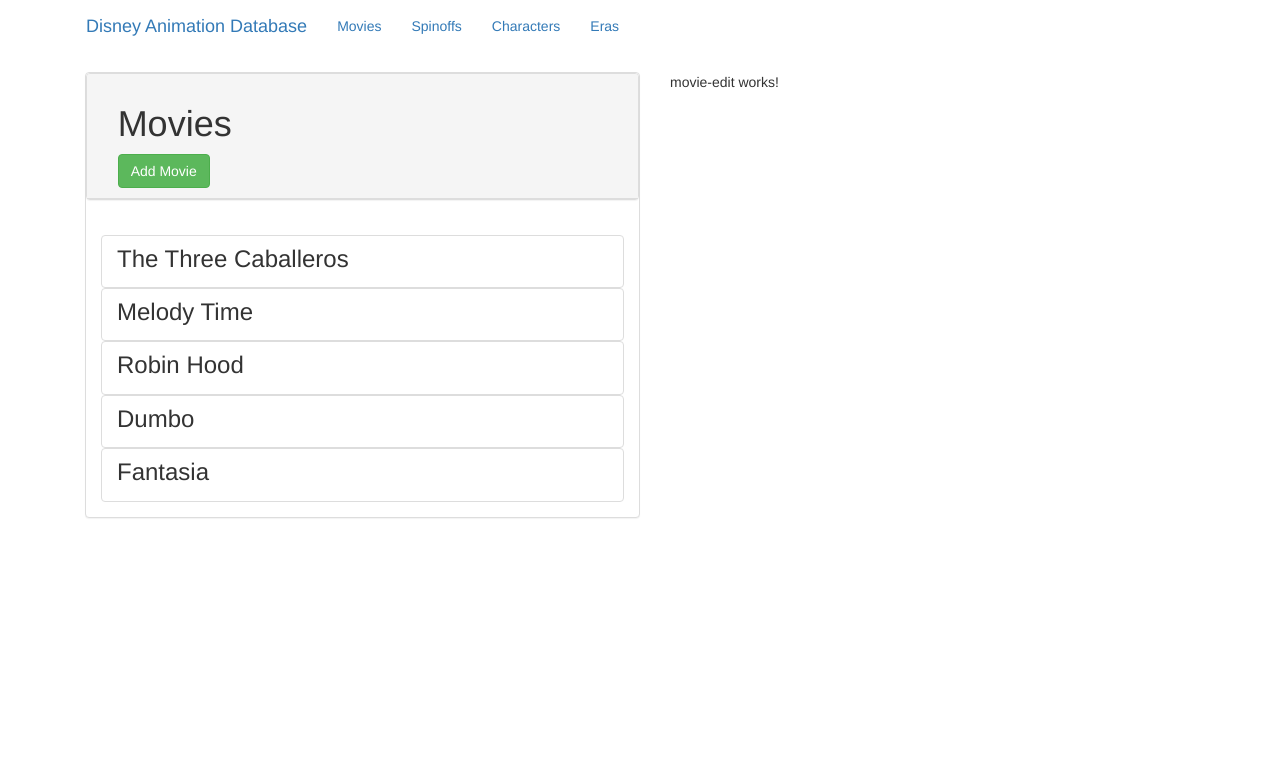
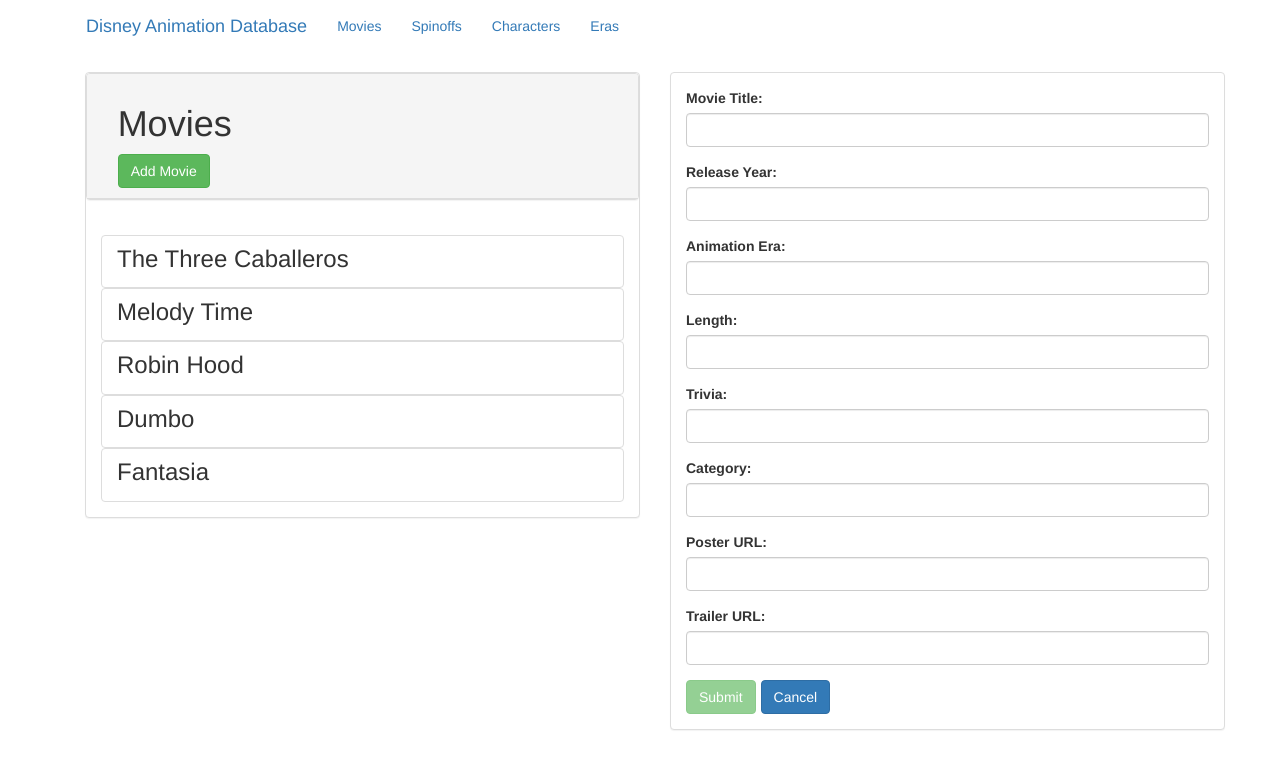
Before and after one commit to ar-byu/wdd430-final, an Angular app in the folder disneyAnimationApp/: page /movies/new in a window 1280 px wide. Shown: the top 768 px of the page. Built offline with nearby package versions, Linux system fonts and the light colour scheme.

Commit message:
Added movies edit form

```diff
--- a/disneyAnimationApp/src/app/characters/character-edit/character-edit.component.ts
+++ b/disneyAnimationApp/src/app/characters/character-edit/character-edit.component.ts
@@ -38,7 +38,8 @@ export class CharacterEditComponent implements OnInit {
 
   onSubmit(form: NgForm) {
     const value = form.value;
-    const newCharacter = new Character(value.id, value.name, value.image, value.movie, value.role, value.description, value.string);
+    const newCharacter = new Character(value.id, value.name, value.image, value.movie,
+      value.role, value.description, value.string);
     if (this.editMode === true) {
       this.characterService.updateCharacter(this.originalCharacter, newCharacter);
     } else {
--- a/disneyAnimationApp/src/app/movies/MOCKMOVIES.ts
+++ b/disneyAnimationApp/src/app/movies/MOCKMOVIES.ts
@@ -3,7 +3,7 @@ export const MOCKMOVIES: any[] = [
         "id": 1,
         "title": "The Three Caballeros",
         "promoImage": "https://static.wikia.nocookie.net/disney/images/7/7b/Three_caballeros_poster.png",
-        "year": "1945",
+        "year": 1945,
         "era": "Package Era",
         "length": "72 minutes",
         "trailerLink": "https://youtu.be/6rbnP5cVZ4w",
@@ -13,7 +13,7 @@ export const MOCKMOVIES: any[] = [
         "id": 2,
         "title": "Melody Time",
         "promoImage": "https://static.wikia.nocookie.net/disney/images/2/2c/MelodyTimePosterHD.jpg",
-        "year": "1948",
+        "year": 1948,
         "era": "Package Era",
         "length": "75 minutes",
         "trailerLink": "https://youtu.be/BjgrjB_8vdg",
@@ -23,7 +23,7 @@ export const MOCKMOVIES: any[] = [
         "id": 3,
         "title": "Robin Hood",
         "promoImage": "https://static.wikia.nocookie.net/disney/images/9/91/Robinhood_1973_poster.png",
-        "year": "1973",
+        "year": 1973,
         "era": "Bronze Age",
         "length": "83 minutes",
         "trailerLink": "https://youtu.be/hvic3bjZDfs",
@@ -33,7 +33,7 @@ export const MOCKMOVIES: any[] = [
         "id": 4,
         "title": "Dumbo",
         "promoImage": "https://static.wikia.nocookie.net/disney/images/a/a7/Dumbo-1941-poster.jpg",
-        "year": "1941",
+        "year": 1941,
         "era": "Golden Age",
         "length": "64 minutes",
         "trailerLink": "https://youtu.be/tLtQ3bCvBA0",
@@ -43,7 +43,7 @@ export const MOCKMOVIES: any[] = [
         "id": 5,
         "title": "Fantasia",
         "promoImage": "https://static.wikia.nocookie.net/disney/images/1/12/Fantasia-poster-1940.jpg",
-        "year": "1940",
+        "year": 1940,
         "era": "Golden Age",
         "length": "124 minutes",
         "trailerLink": "https://youtu.be/omwdODyz8vI",
--- a/disneyAnimationApp/src/app/movies/movie-edit/movie-edit.component.html
+++ b/disneyAnimationApp/src/app/movies/movie-edit/movie-edit.component.html
@@ -1 +1,136 @@
-<p>movie-edit works!</p>
+<div class="panel panel-default">
+    <div class="panel-body">
+        <form id="movie-edit" #f="ngForm" (ngSubmit)="onSubmit(f)">
+            <div class="row">
+                <div class="col-sm-12 form-group">
+                    <label for="title">Movie Title:</label>
+                    <input
+                        type="text"
+                        id="title"
+                        class="form-control required"
+                        size="120"
+                        max="120"
+                        name="title"
+                        [ngModel]="movie?.title"
+                        #name="ngModel"
+                        required
+                        >
+                </div>
+            </div>
+            <div class="row">
+                <div class="col-sm-12 form-group">
+                    <label for="year">Release Year:</label>
+                    <input
+                        type="number"
+                        id="year"
+                        class="form-control required"
+                        name="year"
+                        [ngModel]="movie?.year"
+                        #name="ngModel"
+                        required
+                        >
+                </div>
+            </div>
+            <div class="row">
+                <div class="col-sm-12 form-group">
+                    <label for="era">Animation Era:</label>
+                    <input
+                    type="text"
+                    id="era"
+                    class="form-control required"
+                    size="120"
+                    max="255"
+                    name="era"
+                    [ngModel]="movie?.era"
+                    #name="ngModel"
+                    required
+                    >
+                </div>
+            </div>
+            <div class="row">
+                <div class="col-sm-12 form-group">
+                    <label for="length">Length:</label>
+                    <input
+                    type="text"
+                    id="length"
+                    class="form-control required"
+                    size="120"
+                    max="255"
+                    name="length"
+                    [ngModel]="movie?.length"
+                    #name="ngModel"
+                    required
+                    >
+                </div>
+            </div>
+            <div class="row">
+                <div class="col-sm-12 form-group">
+                    <label for="Trivia">Trivia:</label>
+                    <input
+                    type="text"
+                    id="trivia"
+                    class="form-control required"
+                    size="120"
+                    max="500"
+                    name="trivia"
+                    [ngModel]="movie?.trivia"
+                    #name="ngModel"
+                    required
+                    >
+                </div>
+            </div>
+            <div class="row">
+                <div class="col-sm-12 form-group">
+                    <label for="category">Category:</label>
+                    <input
+                    type="text"
+                    id="category"
+                    class="form-control required"
+                    size="120"
+                    max="255"
+                    name="category"
+                    [ngModel]="movie?.category"
+                    #name="ngModel"
+                    required
+                    >
+                </div>
+            </div>
+            <div class="row">
+                <div class="col-sm-12 form-group">
+                    <label for="promoImage">Poster URL:</label>
+                    <input
+                    type="text"
+                    id="promoImage"
+                    class="form-control required"
+                    size="120"
+                    max="500"
+                    name="promoImage"
+                    [ngModel]="movie?.promoImage"
+                    #name="ngModel"
+                    >
+                </div>
+            </div>
+            <div class="row">
+                <div class="col-sm-12 form-group">
+                    <label for="trailerLink">Trailer URL:</label>
+                    <input
+                    type="text"
+                    id="trailerLink"
+                    class="form-control required"
+                    size="120"
+                    max="255"
+                    name="trailerLink"
+                    [ngModel]="movie?.trailerLink"
+                    #name="ngModel"
+                    >
+                </div>
+            </div>
+            <div class="row">
+                <div class="col-xs-12 btn-toolbar">
+                    <button class="btn btn-success" type="submit" [disabled]="f.untouched || f.invalid">Submit</button>
+                    <button class="btn btn-primary" type="button">Cancel</button>
+                </div>
+            </div>
+        </form>
+    </div>
+</div>
--- a/disneyAnimationApp/src/app/movies/movie-edit/movie-edit.component.ts
+++ b/disneyAnimationApp/src/app/movies/movie-edit/movie-edit.component.ts
@@ -1,10 +1,51 @@
-import { Component } from '@angular/core';
+import { Component, OnInit } from '@angular/core';
+import { NgForm } from '@angular/forms';
+import { ActivatedRoute, Params, Router } from '@angular/router';
+import { Movie } from '../movies.model';
+import { MoviesService } from '../movies.service';
 
 @Component({
   selector: 'app-movie-edit',
   templateUrl: './movie-edit.component.html',
   styleUrls: ['./movie-edit.component.css']
 })
-export class MovieEditComponent {
+export class MovieEditComponent implements OnInit {
+  originalMovie: Movie;
+  movie: Movie;
+  editMode: boolean = false;
+  id: number;
+
+  constructor(private moviesService: MoviesService, private router: Router, private route: ActivatedRoute) {}
+
+  ngOnInit() {
+    this.route.params.subscribe(
+      (params: Params) => {
+        this.id = params['id'];
+        if (!this.id || this.id === null) {
+          this.editMode = false;
+          return;
+        }
+        this.originalMovie = this.moviesService.getOneMovie(this.id);
+        if (!this.originalMovie || this.originalMovie === null) {
+          this.editMode = false;
+          return;
+        }
+        this.editMode = true;
+        this.movie = JSON.parse(JSON.stringify(this.originalMovie));
+      }
+    )
+  }
+
+  onSubmit(form: NgForm) {
+    const value = form.value;
+    const newMovie = new Movie(value.id, value.title, value.promoImage, value.year, value.era,
+      value.length, value.trailerLink, value.trivia, value.category);
+    if (this.editMode === true) {
+      this.moviesService.updateMovie(this.originalMovie, newMovie);
+    } else {
+      this.moviesService.addMovie(newMovie);
+    }
+    this.router.navigate(['/movies'], {relativeTo: this.route});
+  }
 
 }
--- a/disneyAnimationApp/src/app/movies/movies.service.ts
+++ b/disneyAnimationApp/src/app/movies/movies.service.ts
@@ -1,4 +1,5 @@
 import { Injectable } from '@angular/core';
+import { Subject } from 'rxjs';
 import { MOCKMOVIES } from './MOCKMOVIES';
 import { Movie } from './movies.model';
 
@@ -6,11 +7,25 @@ import { Movie } from './movies.model';
   providedIn: 'root'
 })
 export class MoviesService {
+  movieListChangedEvent = new Subject<Movie[]>();
   movies: Movie[] = [];
+  maxMovieId: number;
 
   constructor() {
     this.movies = MOCKMOVIES;
+    this.maxMovieId = this.getMaxId();
   }
+
+  getMaxId(): number {
+    let maxId = 0;
+    for (let movie of this.movies) {
+        let currentId = movie.id;
+        if (currentId > maxId) {
+            maxId = currentId
+        }
+    }
+    return maxId;
+}
 
   getMovies(): Movie[] {
     return this.movies.slice();
@@ -20,4 +35,19 @@ export class MoviesService {
     return this.movies[id];
   }
 
+  addMovie(newMovie: Movie) {
+    if (!newMovie || newMovie === null) {
+        return;
+    }
+    this.maxMovieId++;
+    newMovie.id = this.maxMovieId;
+    this.movies.push(newMovie);
+    let movieListClone = this.movies.slice();
+    this.movieListChangedEvent.next(movieListClone);
 }
+
+  updateMovie(originalMovie: Movie, newMovie: Movie) {
+
+  }
+
+}
```
